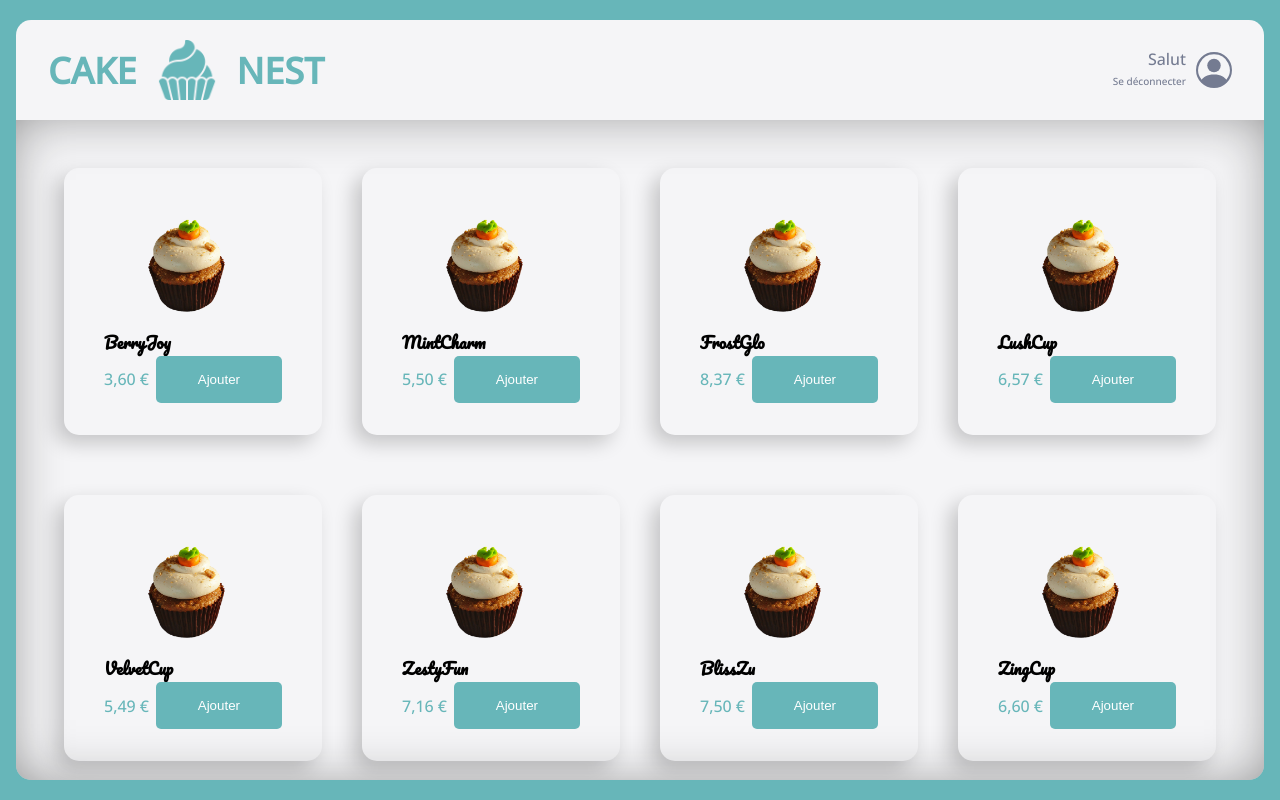
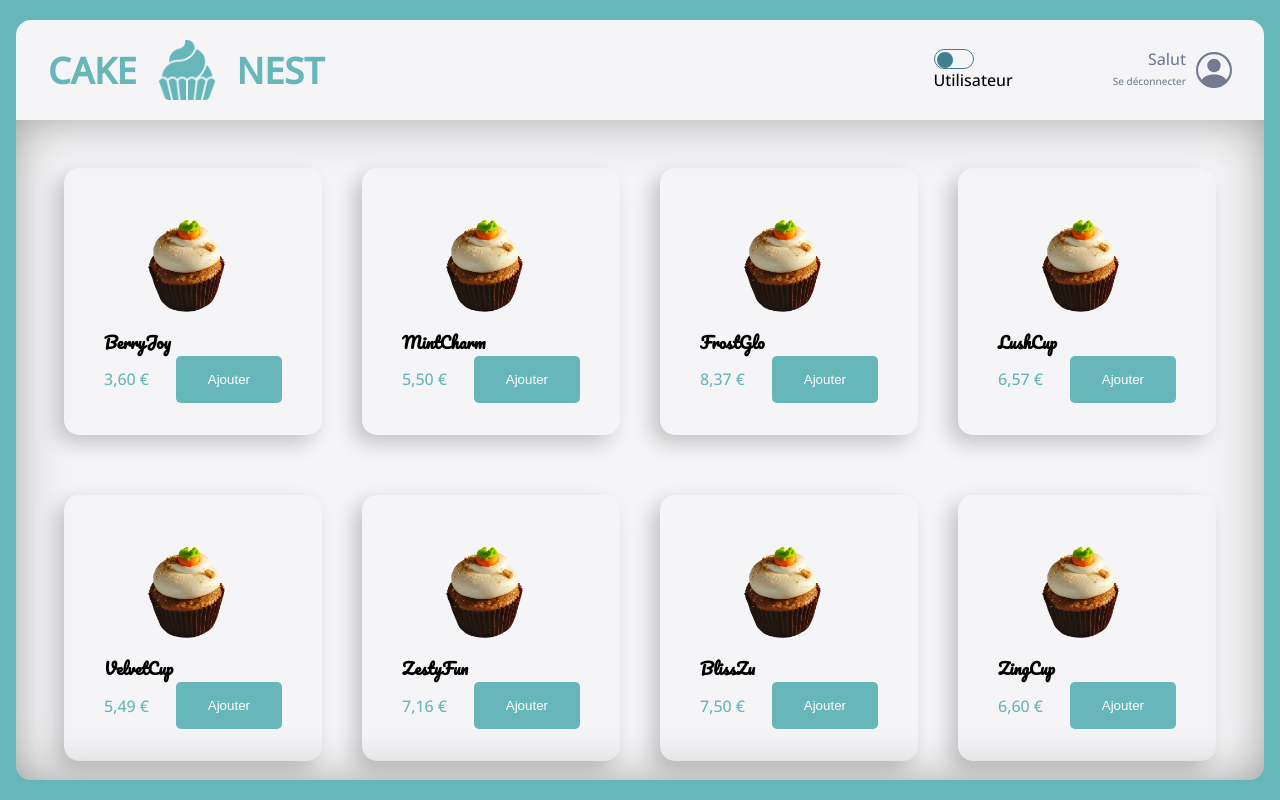
Before and after one commit to T-Clement/cake-nest, a React (Vite) app: page /orderpage in a window 1280 px wide. Built offline with nearby package versions, Linux system fonts and the light colour scheme.

Commit message:
[F06]beginning of switch style + add admin state in App

```diff
--- a/package.json
+++ b/package.json
@@ -15,6 +15,7 @@
     "react-dom": "^18.2.0",
     "react-icons": "^5.0.1",
     "react-router-dom": "^6.21.3",
+    "react-toastify": "^10.0.4",
     "styled-components": "^6.1.8"
   },
   "devDependencies": {
--- /dev/null
+++ b/src/components/layout/AdminTabs.jsx
@@ -0,0 +1,9 @@
+import React from 'react'
+
+function AdminTabs() {
+  return (
+    <div>AdminTabs</div>
+  )
+}
+
+export default AdminTabs
--- a/src/components/layout/Main.jsx
+++ b/src/components/layout/Main.jsx
@@ -3,7 +3,7 @@ import styled from 'styled-components'
 import { theme } from '../../theme'
 import { fakeMenu } from '../../data/fakeData/fakeMenu.js'
 import { formatPrice } from '../../utils/maths.js'
-// import {  }
+import AdminTabs from './AdminTabs.jsx'
 
 const MainStyled = styled.main`
     flex: 1;
@@ -55,7 +55,7 @@ const DetailsStyled = styled.div`
 
   .btn {
     background-color: ${theme.colors.primary};
-    padding: 16px 42px;
+    padding: 16px 32px;
     border-radius: ${theme.borderRadius.round};
     border: none;
     color: ${theme.colors.white};
@@ -85,6 +85,7 @@ function Main() {
             )}
 
         </GridListStyled>
+        {/* <AdminTabs /> */}
     </MainStyled>
   )
 }
--- a/src/components/layout/Navbar.jsx
+++ b/src/components/layout/Navbar.jsx
@@ -1,8 +1,10 @@
 import React from 'react'
 import styled from 'styled-components';
 import Logo from './Logo';
-import Profile from './Profile';
+// import Profile from './Profile';
 import { theme } from '../../theme';
+import RightSide from './RightSide';
+// import ToggleAdmin from './ToggleAdmin';
 
 const NavbarStyled = styled.nav`
     display: flex;
@@ -20,26 +22,18 @@ function LeftSide ({children}) {
         </>
     )
 }
-function RightSide ({children}) {
-    return (
-        <>
-            {children}
-        </>
-    )
-}
 
 
 
 
-function Navbar() {
+
+function Navbar({isAdmin, setIsAdmin}) {
   return (
     <NavbarStyled>
-        {/* <LeftSide> */}
+        <LeftSide>
             <Logo />
-        {/* </LeftSide> */}
-        {/* <RightSide> */}
-            <Profile />
-        {/* </RightSide> */}
+        </LeftSide>
+        <RightSide isAdmin={ isAdmin } setIsAdmin={ setIsAdmin } />
     </NavbarStyled>
 
   )
--- a/src/components/layout/OrderPage.jsx
+++ b/src/components/layout/OrderPage.jsx
@@ -1,4 +1,4 @@
-import React from 'react'
+import React, { useState } from 'react'
 import Navbar from './Navbar'
 import styled from 'styled-components'
 import { theme } from '../../theme'
@@ -27,11 +27,14 @@ const OrderPageStyled = styled.div`
 
 function OrderPage() {
 // voir Outlet
+
+  const [isAdmin, setIsAdmin] = useState(false);
+
   return (
     <OrderPageStyled>
       <div className='container'>
-        <Navbar />
-        <Main />
+        <Navbar isAdmin={ isAdmin } setIsAdmin={ setIsAdmin }/>
+        <Main isAdmin = {isAdmin} />
       </div>
     </OrderPageStyled>
   )
--- /dev/null
+++ b/src/components/layout/RightSide.jsx
@@ -0,0 +1,26 @@
+import React from 'react'
+import styled from 'styled-components'
+import ToggleAdmin from './ToggleAdmin'
+import Profile from './Profile'
+
+const RightSideStyled = styled.div`
+    display: flex;
+    align-items: center;
+    gap: 100px;
+`
+
+
+
+
+
+function RightSide ({ isAdmin, setIsAdmin }) {
+
+    return (
+        <RightSideStyled>
+            <ToggleAdmin  isAdmin = { isAdmin } setIsAdmin = { setIsAdmin }/>
+            <Profile />
+        </RightSideStyled>
+    )
+}
+
+export default RightSide
--- /dev/null
+++ b/src/components/layout/ToggleAdmin.jsx
@@ -0,0 +1,88 @@
+// import React from 'react';
+// import styled from 'styled-components';
+// import { theme } from '../../theme';
+
+
+
+
+
+
+// function ToggleAdmin({ isAdmin, setIsAdmin }) {
+//     const handleToggle = () => {
+//         setIsAdmin(!isAdmin);
+//     };
+
+//     const ButtonStyled = styled.button`
+//     padding: 16px;
+//     background-color: ${(isAdmin ? theme.colors.background_dark: theme.colors.background_white)};
+//     color: ${theme.colors.primary_cake};
+//     border-radius: ${theme.borderRadius.extraRound};
+//     transition: all 500ms;
+//     `;
+
+
+//     return (
+//         <div>
+
+//             <ButtonStyled type="button" onClick={(handleToggle)}>{isAdmin ? "Passer Utilisateur" : "Passer Admin"}</ButtonStyled>
+//             {/* <input type="checkbox" checked={isAdmin} onChange={handleChange} /> */}
+
+
+//         </div>
+//     );
+// }
+
+// export default ToggleAdmin;
+
+
+
+
+import React from 'react';
+import styled from 'styled-components';
+import { theme } from '../../theme';
+
+function ToggleAdmin({ isAdmin, setIsAdmin }) {
+    const handleToggle = () => {
+        setIsAdmin(!isAdmin);
+    };
+
+    const SwitchContainer = styled.div`
+        display: flex;
+        flex-direction: column;
+        cursor: pointer;
+
+    `;
+
+    const Slider = styled.div`
+        position: relative;
+        display: inline-block;
+        width: 40px;
+        height: 20px;
+        border-radius: 20px;
+        border: 1px solid ${theme.colors.primary_cake};
+        background-color: ${(isAdmin ? theme.colors.background_dark: theme.colors.background_white)};
+        transition: background-color 0.5s ease;
+    `;
+
+    const SliderButton = styled.div`
+        position: absolute;
+        top: 2px;
+        left: ${isAdmin ? '20px' : '2px'};
+        width: 16px;
+        height: 16px;
+        border-radius: 50%;
+        background-color: ${theme.colors.primary_cake};
+        transition: all 500ms ease;
+    `;
+
+    return (
+        <SwitchContainer>
+            <Slider onClick={handleToggle}>
+                <SliderButton />
+            </Slider>
+            <label>{isAdmin ? 'Admin' : 'Utilisateur'}</label>
+        </SwitchContainer>
+    );
+}
+
+export default ToggleAdmin;
```
Also changed, not shown: 1 other file (tests, documents, lock files or other folders).
